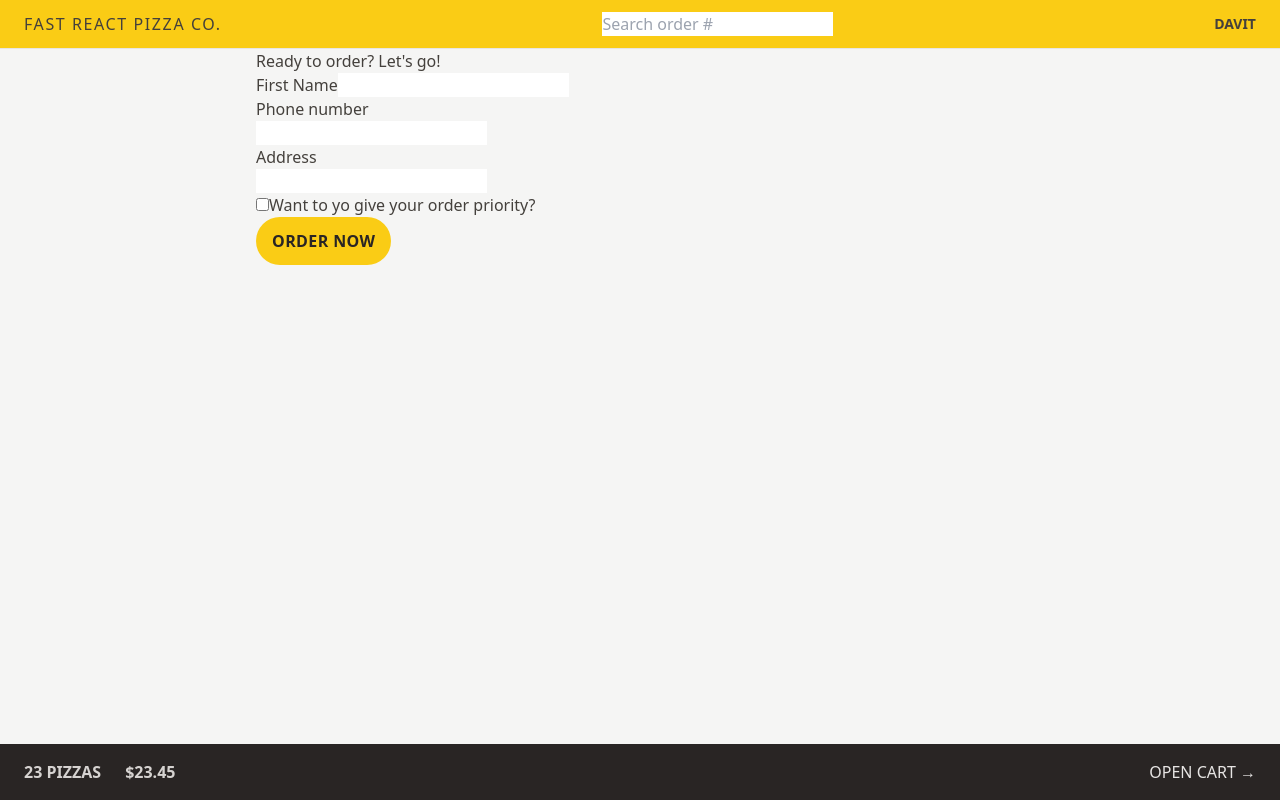
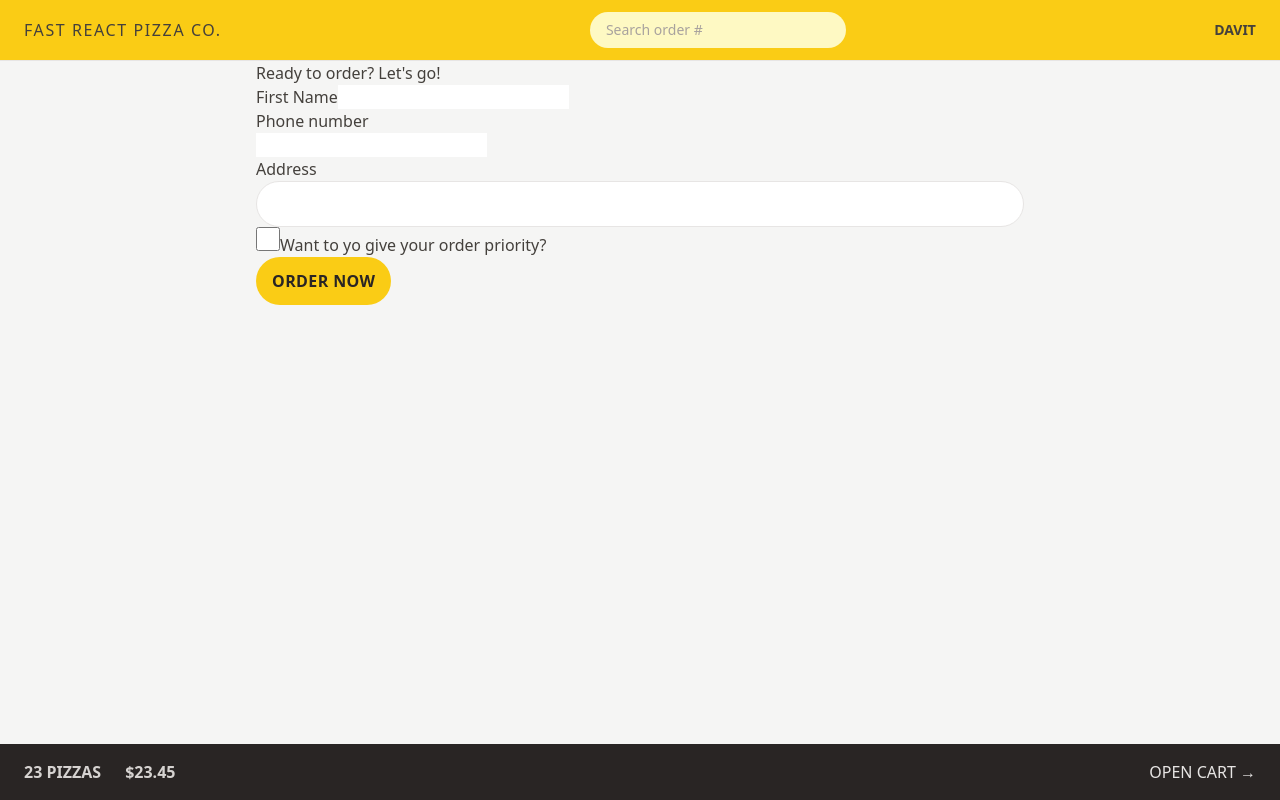
Before and after one commit to Beridze0/fast-react-pizza, a React (Vite) app: page /order/new in a window 1280 px wide. Built offline with nearby package versions, Linux system fonts and the light colour scheme.

Commit message:
styling form elements

```diff
--- a/src/features/order/CreateOrder.jsx
+++ b/src/features/order/CreateOrder.jsx
@@ -62,12 +62,18 @@
         <div>
           <label>Address</label>
           <div>
-            <input type="text" name="address" required />
+            <input
+              className="w-full rounded-full border border-stone-200 px-4 py-2 text-sm transition-all duration-300 placeholder:text-stone-400 focus:outline-none focus:ring focus:ring-yellow-400 md:px-6 md:py-3"
+              type="text"
+              name="address"
+              required
+            />
           </div>
         </div>
 
         <div>
           <input
+            className="h-6 w-6 accent-yellow-400 focus:outline-none focus:ring focus:ring-yellow-400 focus:ring-offset-2"
             type="checkbox"
             name="priority"
             id="priority"
--- a/src/features/order/SearchOrder.jsx
+++ b/src/features/order/SearchOrder.jsx
@@ -18,6 +18,7 @@
         placeholder="Search order #"
         value={query}
         onChange={(e) => setQuery(e.target.value)}
+        className="w-28 rounded-full bg-yellow-100 px-4 py-2 text-sm transition-all duration-300 placeholder:text-stone-400 focus:outline-none focus:ring-yellow-500 focus:ring-opacity-50 sm:w-64 sm:focus:w-72"
       />
     </form>
   );
```
